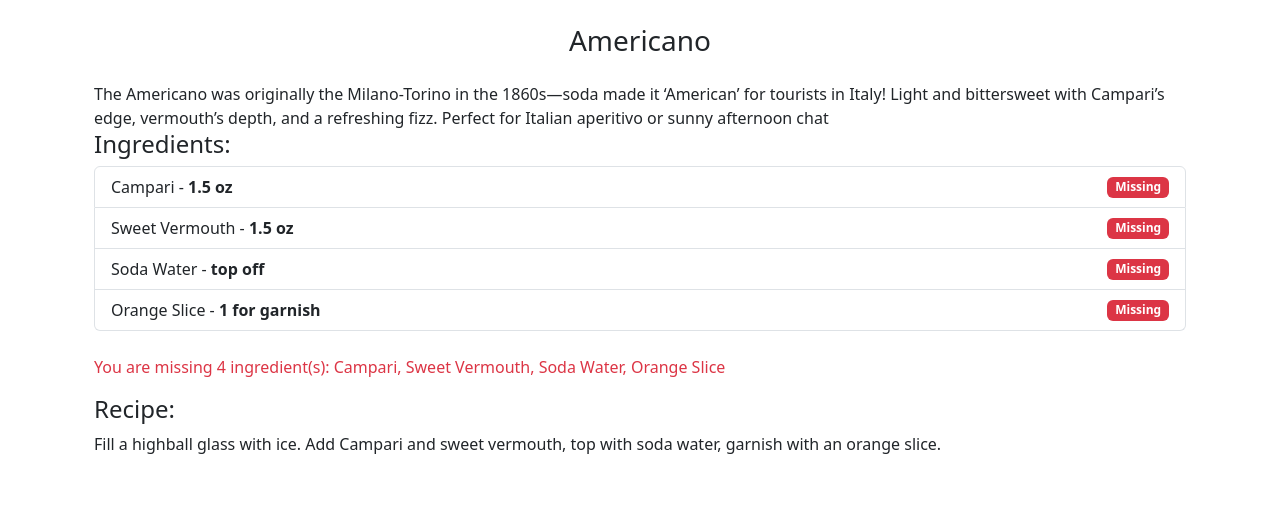
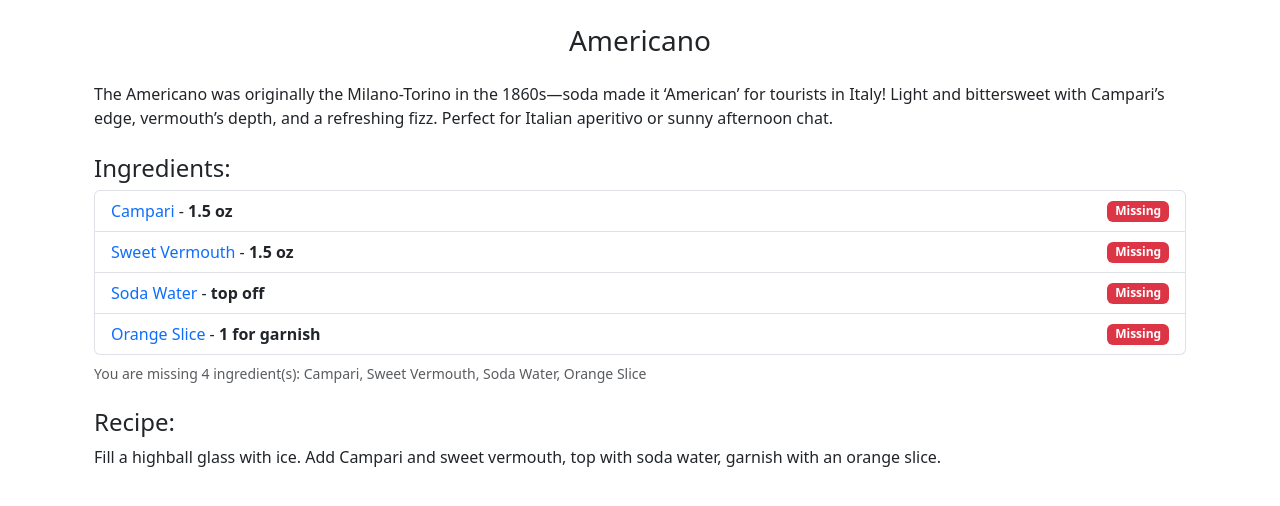
Before and after one commit to Bojangler/bartenders_caddie, a Flask app: page /cocktail_profile/Americano in a window 1280 px wide. Shown: the part 56-562 px from the top of the page. Run offline with Flask 3, Linux system fonts and the light colour scheme; some libraries are stand-ins or nearby versions.

Commit message:
updated first timer experience

```diff
--- a/templates/cocktail_profile.html
+++ b/templates/cocktail_profile.html
@@ -12,15 +12,19 @@
     <h3 class="my-4 text-center">{{ cocktail['name'] }}</h3>
     <h7 class="text-center">{{ cocktail['fun_fact'] }}</h7>
     <h7 class="text-center">{{ cocktail['tasting_notes'] }}</h7>
-    <h7 class="text-center">Perfect for {{ cocktail['occasion_or_vibe'] }}</h7>
+    <h7 class="text-center">Perfect for {{ cocktail['occasion_or_vibe'] }}.</h7>
 
 
 
-    <h4>Ingredients:</h4>
-    <ul class="list-group mb-4">
+    <h4 class ="mt-4">Ingredients:</h4>
+    <ul class="list-group mb-2">
         {% for ingredient in cocktail['ingredients'] %}
         <li class="list-group-item d-flex justify-content-between align-items-center">
-                <span>{{ ingredient['name'] }} - <strong>{{ ingredient['amount'] }}</strong></span>
+            <span>
+                <a href="{{ url_for('ingredient_profile', ingredient_name=ingredient['name']) }}" class="text-decoration-none">
+                    {{ ingredient['name'] }}
+                </a> - <strong>{{ ingredient['amount'] }}</strong>
+            </span>
             {% if ingredient['name'] not in inventory %}
                 <span class="badge bg-danger">Missing</span>
             {% else %}
@@ -31,7 +35,9 @@
     </ul>
 
     {% if missing_ingredients %}
-        <p class="text-danger">You are missing {{ missing_ingredients | length }} ingredient(s): {{ missing_ingredients | join(', ') }}</p>
+    <small class="text-muted d-block">You are missing {{ missing_ingredients | length }} ingredient(s):
+        {{ missing_ingredients | join(', ') }}
+    </small>
     {% else %}
         <p class="text-success">You have all the ingredients to make this cocktail!</p>
     {% endif %}
@@ -39,7 +45,7 @@
 
 
 
-    <h4>Recipe:</h4>
+    <h4 class ="mt-4">Recipe:</h4>
     <p>{{ cocktail['recipe'] }}</p>
 
 
--- a/templates/index.html
+++ b/templates/index.html
@@ -53,7 +53,6 @@ Bartender's Caddie Beta
                         <li class="list-group-item">
                             <a href="{{ url_for('cocktail_profile', cocktail_name=cocktail['name']) }}">{{ cocktail['name'] }}</a>
                             <p class="text-muted">
-                                Ingredients:
                                 {% for ingredient in cocktail['ingredients'] %}
                                     {{ ingredient['name'] }}{% if not loop.last %}, {% endif %}
                                 {% endfor %}
```
Lines whose indentation alone changed are shown as unchanged.
